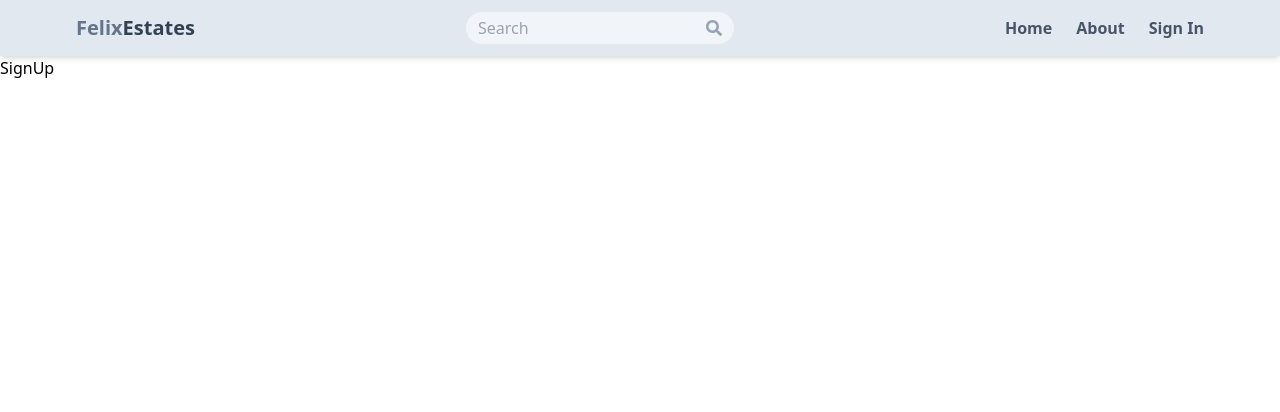
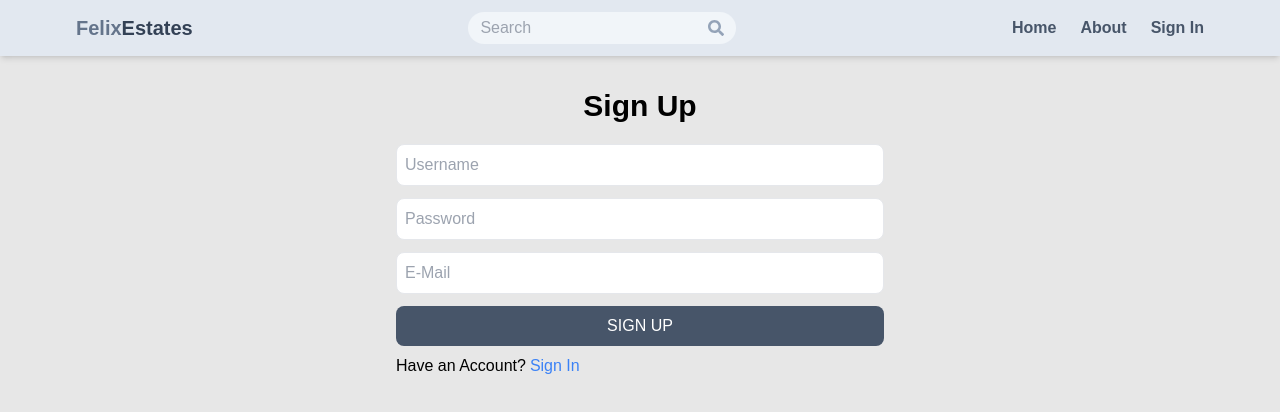
Before and after one commit to Helix1579/MERN, a React (Create React App) app in the folder client/: page /sign-up in a window 1280 px wide. Shown: the top 412 px of the page. Built offline with nearby package versions, Linux system fonts and the light colour scheme; the HTML template or start-up script is replaced by a standard one.

Commit message:
UI Complete

```diff
--- a/client/src/Pages/SignUp.jsx
+++ b/client/src/Pages/SignUp.jsx
@@ -1,9 +1,44 @@
 import React from 'react'
+import { Link } from 'react-router-dom'
 
 const SignUp = () => {
-  return (
-    <div>SignUp</div>
-  )
+    return (
+        <div className='p-3 max-w-lg mx-auto'>
+            <h1 className='text-3xl font-semibold text-center my-5'>Sign Up</h1>
+            <form className='flex flex-col gap-3'>
+                <input type='text' placeholder='Username'
+                    className='border
+                    p-2
+                    rounded-lg
+                    outline-none'/>
+                <input type='Password' placeholder='Password'
+                    className='border
+                    p-2
+                    rounded-lg
+                    outline-none'/>
+                <input type='email' placeholder='E-Mail'
+                    className='border
+                    p-2
+                    rounded-lg
+                    outline-none'/>
+                <button className='bg-slate-600
+                    text-white
+                    p-2
+                    rounded-lg
+                    uppercase
+                    hover:scale-105 duration-300'> Sign Up </button>
+            </form>
+            <div className='flex
+                gap-1
+                mt-2'>
+
+                <p>Have an Account?</p>
+                <Link to={"/sign-in"}>
+                    <span className='text-blue-500'>Sign In</span>
+                </Link>
+            </div>
+        </div>
+    )
 }
 
 export default SignUp
--- a/client/src/index.css
+++ b/client/src/index.css
@@ -1,3 +1,9 @@
 @tailwind base;
 @tailwind components;
 @tailwind utilities;
+
+
+body {
+  font-family: 'Nunito', sans-serif;
+  background-color: rgb(231, 231, 231);
+}
```
